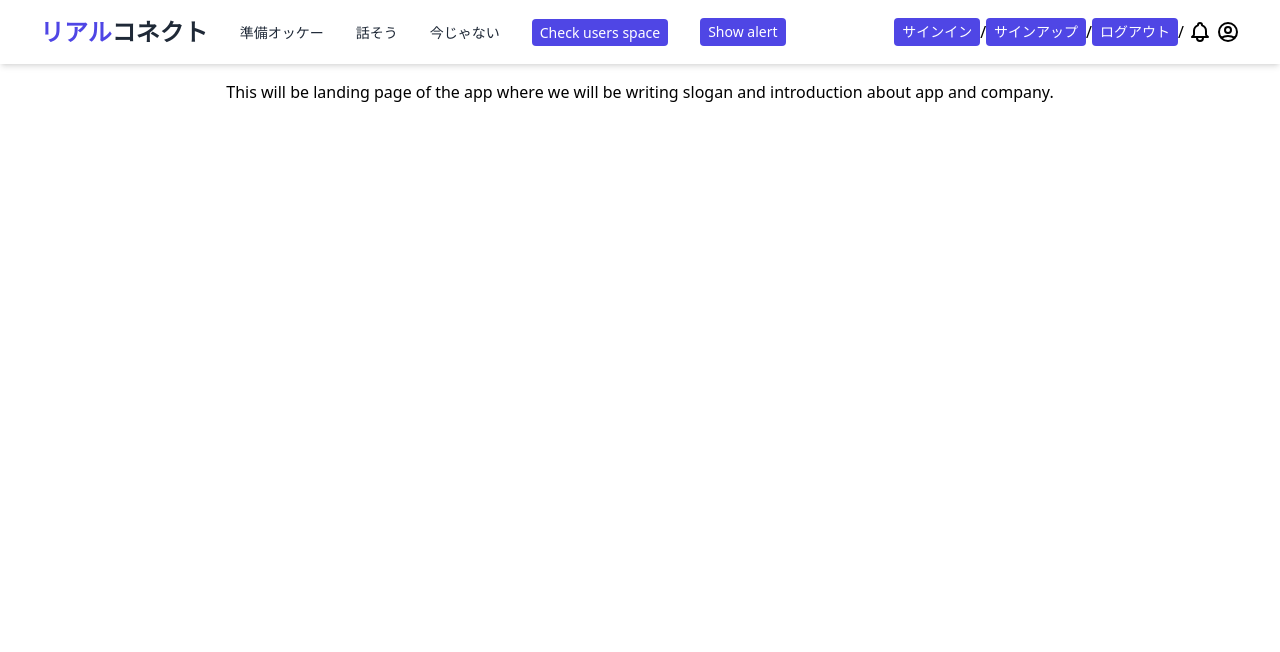
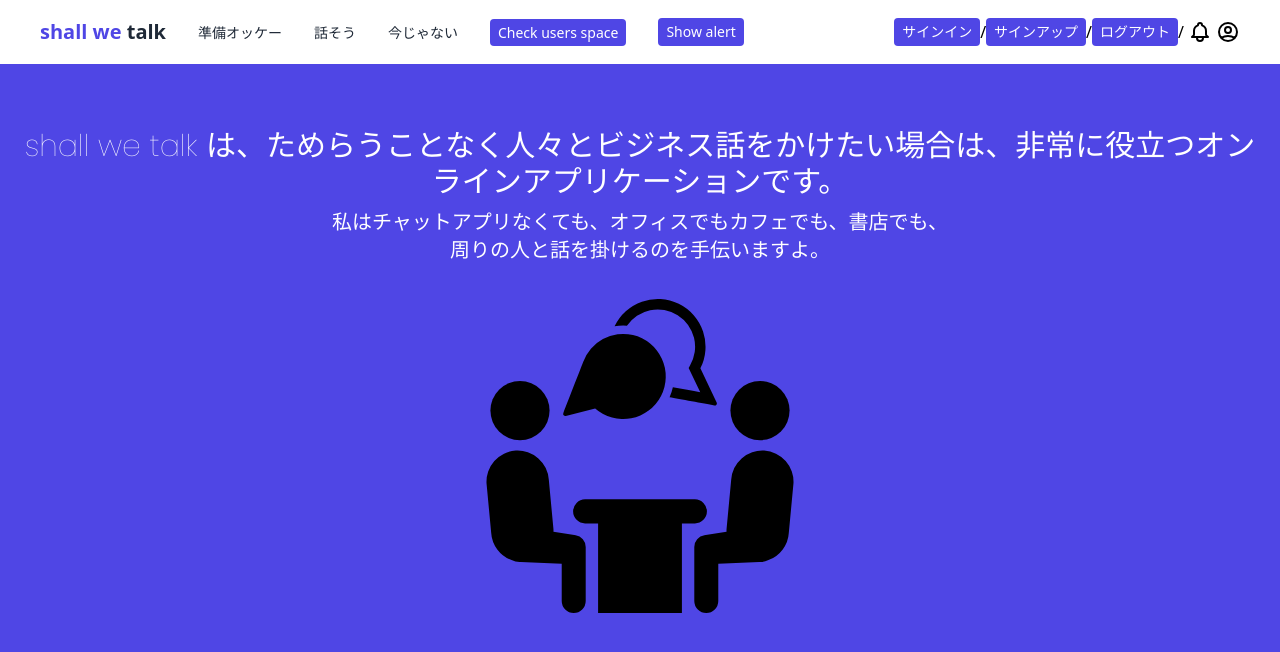
Before and after one commit to Meenachinmay/Shall-we-talk, a React (Create React App) app in the folder client/: page / in a window 1280 px wide. Shown: the top 652 px of the page. Built offline with nearby package versions, Linux system fonts and the light colour scheme.

Commit message:
i have edited landing page a little

```diff
--- a/client/src/components/Navbar.jsx
+++ b/client/src/components/Navbar.jsx
@@ -29,12 +29,13 @@ const Navbar = () => {
         <div className='shadow-md w-full'>
             <div className='md:flex items-center md:justify-between bg-white py-4 md:px-10 px-7'>
                 <div className='md:flex md:items-center'>
-                    <a href='/' className='flex items-center md:justify-start justify-center font-bold text-2xl cursor-pointer text-gray-800'>
+                    <a href='/' className='flex items-center md:justify-start justify-center font-bold text-xl cursor-pointer text-gray-800'>
                         <div className='text-indigo-600'>
-                            リアル
+                            shall we
                         </div>
+                        <div>&nbsp;</div>
                         <div>
-                            コネクト
+                            talk
                         </div>
                     </a>
 
--- a/client/src/index.css
+++ b/client/src/index.css
@@ -1,3 +1,5 @@
+@import url('https://fonts.googleapis.com/css2?family=Poppins:wght@100&display=swap');
+
 @tailwind base;
 @tailwind components;
 @tailwind utilities;
--- a/client/src/pages/HomePage.jsx
+++ b/client/src/pages/HomePage.jsx
@@ -2,9 +2,22 @@ import React from 'react'
 
 const HomePage = () => {
     return (
-        <div className=''>
-            <div className='flex justify-center items-center text-center p-4'>
-                This will be landing page of the app where we will be writing slogan and introduction about app and company.
+        <div className='h-screen bg-indigo-600'>
+            <div className='flex flex-col justify-center items-center text-center p-4'>
+                <div className='text-lg sm:text-3xl mt-12 text-white text-clip text-center font-Poppins'>
+                shall we talk は、ためらうことなく人々とビジネス話をかけたい場合は、非常に役立つオンラインアプリケーションです。
+                </div>
+                <div className='text-xs sm:text-xl text-white w-3/4 sm:w-2/4 mt-2 font-Poppins'>
+                私はチャットアプリなくても、オフィスでもカフェでも、書店でも、周りの人と話を掛けるのを手伝いますよ。
+                </div>
+                <svg className='w-36 h-36 mt-8 sm:w-80 sm:h-80' id="Layer_1" data-name="Layer 1" xmlns="http://www.w3.org/2000/svg" viewBox="0 0 128 128"><title>b</title><path class="cls-1" d="M38.25061,95.66874l-.538-.08382-8.325-1.29719c.00978-.36373.01154-.7294-.01084-1.09945l-1.853-19.651A12.47555,12.47555,0,0,0,2.618,75.04135l1.853,19.65105a12.47248,12.47248,0,0,0,8.1381,10.9492,7.03976,7.03976,0,0,0,3.67135.77713l16.40576.67457v14.92746a4.79821,4.79821,0,0,0,9.59642,0v-21.643A4.76586,4.76586,0,0,0,38.25061,95.66874Z"/><circle class="cls-1" cx="15.99739" cy="45.83091" r="11.82984"/>
+                    <path class="cls-1" d="M113.6807,61.83649a12.47552,12.47552,0,0,0-13.20445,11.70079l-1.853,19.651c-.02237.37006-.02062.73572-.01084,1.09945l-8.325,1.29719-.538.08382a4.76586,4.76586,0,0,0-4.03209,4.70906v21.643a4.79821,4.79821,0,0,0,9.59642,0V107.09331l16.40576-.67457a7.03976,7.03976,0,0,0,3.67135-.77713,12.47248,12.47248,0,0,0,8.1381-10.9492l1.853-19.65105A12.47552,12.47552,0,0,0,113.6807,61.83649Z"/>
+                    <circle class="cls-1" cx="112.00261" cy="45.83091" r="11.82984"/>
+                    <path class="cls-1" d="M90.77047,86.14992A4.80045,4.80045,0,0,0,85.97,81.34949H42.03a4.80044,4.80044,0,0,0,0,9.60087h5.20652V126.819h33.527V90.95036H85.97A4.80045,4.80045,0,0,0,90.77047,86.14992Z"/>
+                    <path class="cls-2" d="M61.18251,15.619A17.03949,17.03949,0,0,0,41.26577,26.44019c-.24817.69367-6.04011,15.53427-7.94944,20.425a.851.851,0,0,0,1.00533,1.13331l11.7415-3.02325A17.016,17.016,0,1,0,61.18251,15.619Z"/>
+                    <path class="cls-2" d="M94.659,42.57863l-6.50693-13.666A19.10043,19.10043,0,1,0,53.83115,12.14735a20.25369,20.25369,0,0,1,4.92883-.244,14.92781,14.92781,0,0,1,25.2517,15.89507l-.55573.95244L88.105,38.51707c-3.044-.55444-7.25073-1.31646-10.95939-1.98852A20.1844,20.1844,0,0,1,75.82619,40.53c3.76465.68037,13.92887,2.52785,17.91334,3.25226A.85068.85068,0,0,0,94.659,42.57863Z"/>
+                </svg>
+
             </div>
          </div>
     )
--- a/client/tailwind.config.js
+++ b/client/tailwind.config.js
@@ -3,7 +3,11 @@ module.exports = {
     "./src/**/*.{js,jsx,ts,tsx}",
   ],
   theme: {
-    extend: {},
+    extend: {
+      fontFamily: {
+        Poppins: ['Poppins'],
+      }
+    },
   },
   plugins: [],
 }
```
